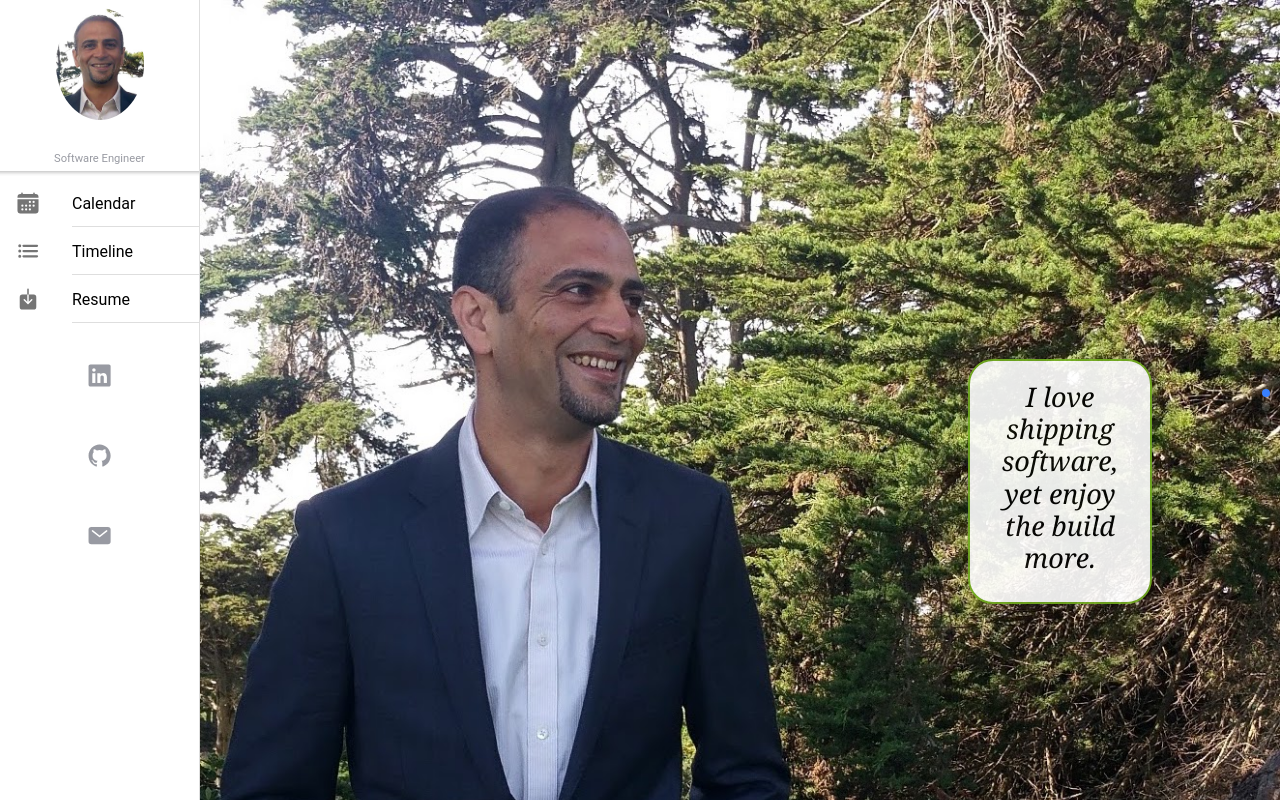
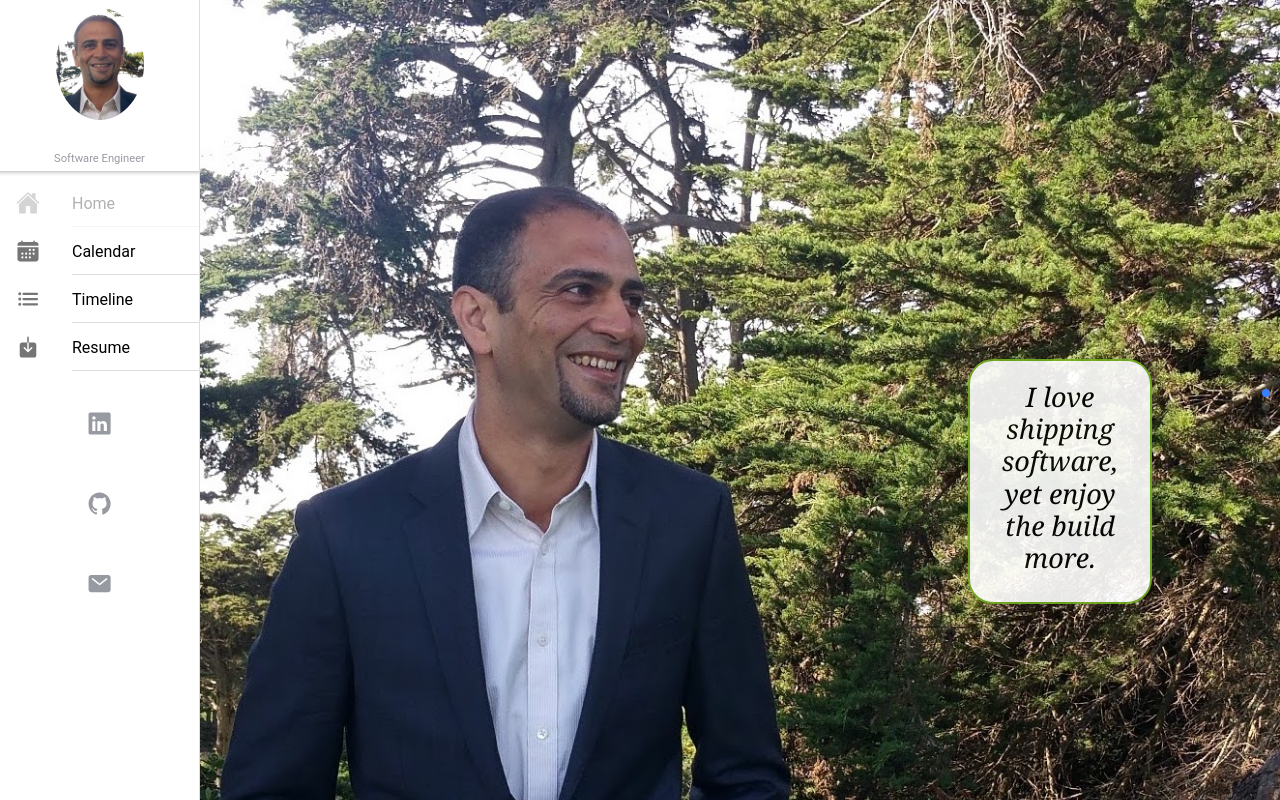
Before and after one commit to ShadyAlzayat/react-ionic-portfolio, a React (Create React App) app: page / in a window 1280 px wide. Built offline with nearby package versions, Linux system fonts and the light colour scheme; the HTML template or start-up script is replaced by a standard one.

Commit message:
change selected menue state

```diff
--- a/src/components/Menu.tsx
+++ b/src/components/Menu.tsx
@@ -64,13 +64,15 @@ const Menu: React.FunctionComponent<MenuProps> = ({ appPages }) => (
               key={index}
               autoHide={false}
             >
-              {console.log(window.location.pathname)}
-              {window.location.pathname !== appPage.url && (
-                <IonItem href={appPage.url}>
-                  <IonIcon slot='start' icon={appPage.icon} />
-                  <IonLabel>{appPage.title}</IonLabel>
-                </IonItem>
-              )}
+              {/* window.location.pathname !== appPage.url */}
+
+              <IonItem
+                disabled={window.location.pathname === appPage.url}
+                href={appPage.url}
+              >
+                <IonIcon slot='start' icon={appPage.icon} />
+                <IonLabel>{appPage.title}</IonLabel>
+              </IonItem>
             </IonMenuToggle>
           );
         })}
```
